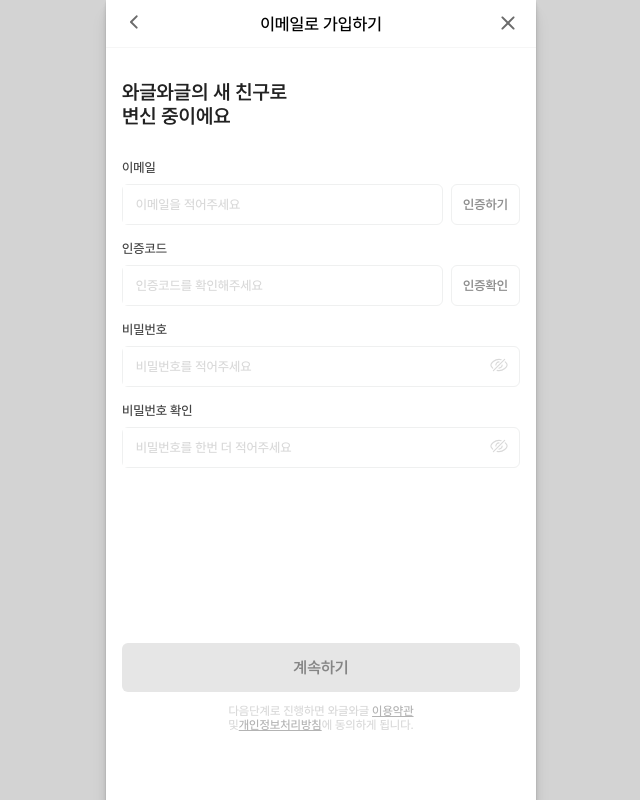
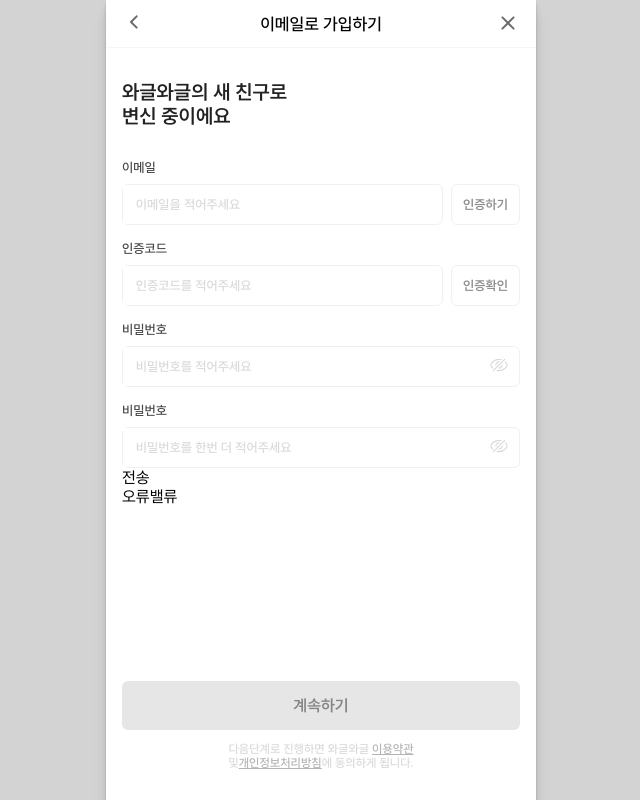
Before and after one commit to waggle2/wagglewaggle, a Next.js app: page /register/email in a window 1280 px wide. Shown: the whole page, without its empty margins (319-959 px from the left). Built offline with nearby package versions, Linux system fonts and the light colour scheme.

Commit message:
Feat: Add register form validation

```diff
--- /dev/null
+++ b/app/_lib/validate.ts
@@ -0,0 +1,29 @@
+interface IInputValues {
+  email: string
+  password: string
+  passwordCheck: string
+  emailCheck: number | null
+}
+export interface IErrors {
+  email?: string
+  password?: string
+  passwordCheck?: string
+  emailCheck?: string
+}
+
+export const validate = (inputValues: IInputValues): IErrors => {
+  const errors: IErrors = {}
+  if (inputValues.email.length < 6) {
+    errors.email = '이메일 길이를 6자 이상 적어주세요.'
+  }
+  if (inputValues.password.length < 6) {
+    errors.password = '비밀번호 길이를 6자 이상 적어주세요.'
+  }
+  if (inputValues.password !== inputValues.passwordCheck) {
+    errors.passwordCheck = '비밀번호가 일치하지 않습니다.'
+  }
+  if (inputValues.emailCheck === null || inputValues.emailCheck !== 1234) {
+    errors.emailCheck = '인증번호가 일치하지 않습니다.'
+  }
+  return errors
+}
--- a/app/register/email/_components/AccountForm.tsx
+++ b/app/register/email/_components/AccountForm.tsx
@@ -1,43 +1,171 @@
-import Button from '@/app/_components/button/Button'
+'use client'
+
 import style from '../styles/accountForm.module.scss'
+import cs from 'classnames/bind'
+const cx = cs.bind(style)
 import InputGroup from './InputGroup'
+import { ChangeEvent, useEffect, useState } from 'react'
+import { validate, IErrors } from '@/app/_lib/validate'
+import View2 from '/public/assets/view2.svg'
+import NotView from '/public/assets/notView.svg'
+
+interface IInputFileds {
+  email: string
+  emailCheck: number | null
+  password: string
+  passwordCheck: string
+}
+
 export default function AccountForm() {
+  const [inputFields, setInputFields] = useState<IInputFileds>({
+    email: '',
+    emailCheck: null,
+    password: '',
+    passwordCheck: '',
+  })
+  const [errors, setErrors] = useState<IErrors>({})
+  const [submitting, setSubmitting] = useState(false)
+  const [passwordView, setPasswordView] = useState(false)
+
+  const handleChange = (e: ChangeEvent<HTMLInputElement>) => {
+    const { name, value } = e.target
+
+    const updatedInputFields = { ...inputFields, [name]: value }
+    setInputFields(updatedInputFields)
+
+    const validationErrors = validate(updatedInputFields)
+    setErrors(validationErrors)
+  }
+
+  const handleSubmit = (e: ChangeEvent<HTMLFormElement>) => {
+    e.preventDefault()
+    setSubmitting(true)
+  }
+
+  const finishSubmit = () => {
+    console.log(inputFields)
+  }
+
+  useEffect(() => {
+    if (Object.keys(errors).length === 0 && submitting) {
+      finishSubmit()
+    }
+  }, [errors])
+
   return (
-    <form className={style.form}>
-      <div className={style.inputGroupDiv}>
-        <InputGroup
-          title="이메일"
-          placeholder="이메일을 적어주세요"
-          isButton={true}
-          buttonText="인증하기"
-          inputType="email"
-        />
-      </div>
-      <div className={style.inputGroupDiv}>
-        <InputGroup
-          title="인증코드"
-          placeholder="인증코드를 확인해주세요"
-          isButton={true}
-          buttonText="인증확인"
-          inputType="number"
-        />
-      </div>
-      <div className={style.inputGroupDiv}>
-        <InputGroup
-          title="비밀번호"
-          placeholder="비밀번호를 적어주세요"
-          isButton={false}
-          inputType="password"
-        />
-      </div>
-      <div className={style.inputGroupDiv}>
-        <InputGroup
-          title="비밀번호 확인"
-          placeholder="비밀번호를 한번 더 적어주세요"
-          isButton={false}
-          inputType="password"
-        />
-      </div>
-    </form>
+    <>
+      <form className={style.form} onSubmit={handleSubmit}>
+        <h3 className={style.title}>이메일</h3>
+        <div className={style.inputDiv}>
+          <label className={style.label}>
+            <input
+              type="email"
+              placeholder="이메일을 적어주세요"
+              maxLength={30}
+              name="email"
+              onChange={handleChange}
+              value={inputFields.email}
+            />
+          </label>
+          <button
+            className={cx('button', {
+              active: inputFields.email && !errors.email,
+              inactive: !inputFields.email || errors.email,
+            })}
+          >
+            인증하기
+          </button>
+        </div>
+        {errors.email && <p className={style.error}>{errors.email}</p>}
+        <h3 className={style.title}>인증코드</h3>
+        <div className={style.inputDiv}>
+          <label className={style.label}>
+            <input
+              type="number"
+              placeholder="인증코드를 적어주세요"
+              maxLength={6}
+              name="emailCheck"
+              onChange={handleChange}
+              value={inputFields.emailCheck ?? ''}
+            />
+          </label>
+          <button
+            className={cx('button', {
+              active: inputFields.emailCheck && !errors.emailCheck,
+              inactive: !inputFields.emailCheck || errors.emailCheck,
+            })}
+          >
+            인증확인
+          </button>
+        </div>
+        {errors.emailCheck && (
+          <p className={style.error}>{errors.emailCheck}</p>
+        )}
+        <h3 className={style.title}>비밀번호</h3>
+        <div className={style.inputDiv}>
+          <label className={style.label}>
+            <input
+              type="password"
+              placeholder="비밀번호를 적어주세요"
+              maxLength={30}
+              name="password"
+              onChange={handleChange}
+              value={inputFields.password}
+            />
+            <span>
+              {passwordView ? (
+                <View2
+                  onClick={() => setPasswordView(!passwordView)}
+                  width={20}
+                  height={20}
+                />
+              ) : (
+                <NotView
+                  onClick={() => setPasswordView(!passwordView)}
+                  width={20}
+                  height={20}
+                />
+              )}
+            </span>
+          </label>
+        </div>
+        {errors.password && <p className={style.error}>{errors.password}</p>}
+        <h3 className={style.title}>비밀번호</h3>
+        <div className={style.inputGroupDiv}>
+          <label className={style.label}>
+            <input
+              type="password"
+              placeholder="비밀번호를 한번 더 적어주세요"
+              maxLength={30}
+              name="passwordCheck"
+              onChange={handleChange}
+              value={inputFields.passwordCheck}
+            />
+            <span>
+              {passwordView ? (
+                <View2
+                  onClick={() => setPasswordView(!passwordView)}
+                  width={20}
+                  height={20}
+                />
+              ) : (
+                <NotView
+                  onClick={() => setPasswordView(!passwordView)}
+                  width={20}
+                  height={20}
+                />
+              )}
+            </span>
+          </label>
+        </div>
+        {errors.passwordCheck && (
+          <p className={style.error}>{errors.passwordCheck}</p>
+        )}
+
+        <button>전송</button>
+      </form>
+      <button onClick={() => console.log(errors)}>오류</button>
+      <button onClick={() => console.log(inputFields)}>밸류</button>
+    </>
   )
 }
--- a/app/register/email/_components/InputGroup.tsx
+++ b/app/register/email/_components/InputGroup.tsx
@@ -2,7 +2,7 @@
 
 import Button from '@/app/_components/button/Button'
 import style from '../styles/inputGroup.module.scss'
-import { useState } from 'react'
+import { ChangeEvent, useState } from 'react'
 import cs from 'classnames/bind'
 import View2 from '/public/assets/view2.svg'
 import NotView from '/public/assets/notView.svg'
@@ -14,14 +14,20 @@ interface Props {
   placeholder: string
   isButton?: boolean
   buttonText?: string
+  nameType: 'email' | 'emailCheck' | 'password' | 'passwordCheck'
+  inputValue: string | number | null
+  changeEvent: (e: ChangeEvent<HTMLInputElement>) => void
 }
 
 export default function InputGroup({
   title,
   inputType,
   placeholder,
+  nameType,
   isButton = false,
   buttonText,
+  inputValue,
+  changeEvent,
 }: Props) {
   const [submitable, setSubmitable] = useState(false)
   const [passwordView, setPasswordView] = useState(false)
@@ -31,7 +37,12 @@ export default function InputGroup({
       <span className={style.titleSpan}>{title}</span>
       <div className={style.inputDiv}>
         <label className={style.label}>
-          <input type={inputType} placeholder={placeholder} maxLength={20} />
+          <input
+            type={inputType}
+            placeholder={placeholder}
+            maxLength={20}
+            name={nameType}
+          />
           {inputType === 'password' && (
             <span>
               {passwordView ? (
--- a/app/register/email/styles/accountForm.module.scss
+++ b/app/register/email/styles/accountForm.module.scss
@@ -1,24 +1,69 @@
-.form {
-  display: flex;
-  flex-direction: column;
-  gap: 16px;
-}
-
-.input {
-  flex: 0.7;
-  border-radius: 6px;
-  border: 1px solid #eff0f0;
-  outline: none;
+.title {
+  display: block;
+  margin-bottom: 9px;
+  font-weight: var(--fw-medium);
+  font-size: 13px;
+  color: #444444;
+  &:not(:first-child) {
+    margin-top: 16px;
+  }
 }
 
 .inputDiv {
   display: flex;
-  flex-wrap: wrap;
   gap: 8px;
-  label {
-    flex-basis: 100%;
-  }
-  .buttonSpan {
-    flex: 0.3;
+}
+
+.label {
+  flex: 1;
+  display: flex;
+  align-items: center;
+  border-radius: 6px;
+  border: 1px solid #eff0f0;
+  padding-right: 10px;
+  input {
+    flex: 1;
+    width: 100%;
+    border: 0;
+    outline: none;
+    padding: 12px 12.86px;
+    font-size: 13px;
+    font-weight: var(--fw-medium);
+    &::placeholder {
+      color: #d9d9d9;
+    }
+    &:-webkit-autofill,
+    input:-webkit-autofill:hover,
+    input:-webkit-autofill:focus,
+    input:-webkit-autofill:active {
+      -webkit-text-fill-color: 글자색;
+      -webkit-box-shadow: 0 0 0px 1000px 배경색 inset;
+      transition: background-color 5000s ease-in-out 0s;
+    }
   }
 }
+.button {
+  width: 67px;
+  border-style: solid;
+  border-width: 0;
+  border-radius: 6px;
+  padding-block: 12px;
+  text-align: center;
+  font-size: 13px;
+  font-weight: var(--fw-semiBold);
+  &.active {
+    background: #2fd714;
+    color: #fff;
+  }
+  &.inactive {
+    border-width: 1px;
+    border-color: #eff0f0;
+    color: rgba(68, 68, 68, 0.6);
+  }
+}
+
+.error {
+  margin-top: 8px;
+  font-size: 16px;
+  color: #ff0000;
+}
```
